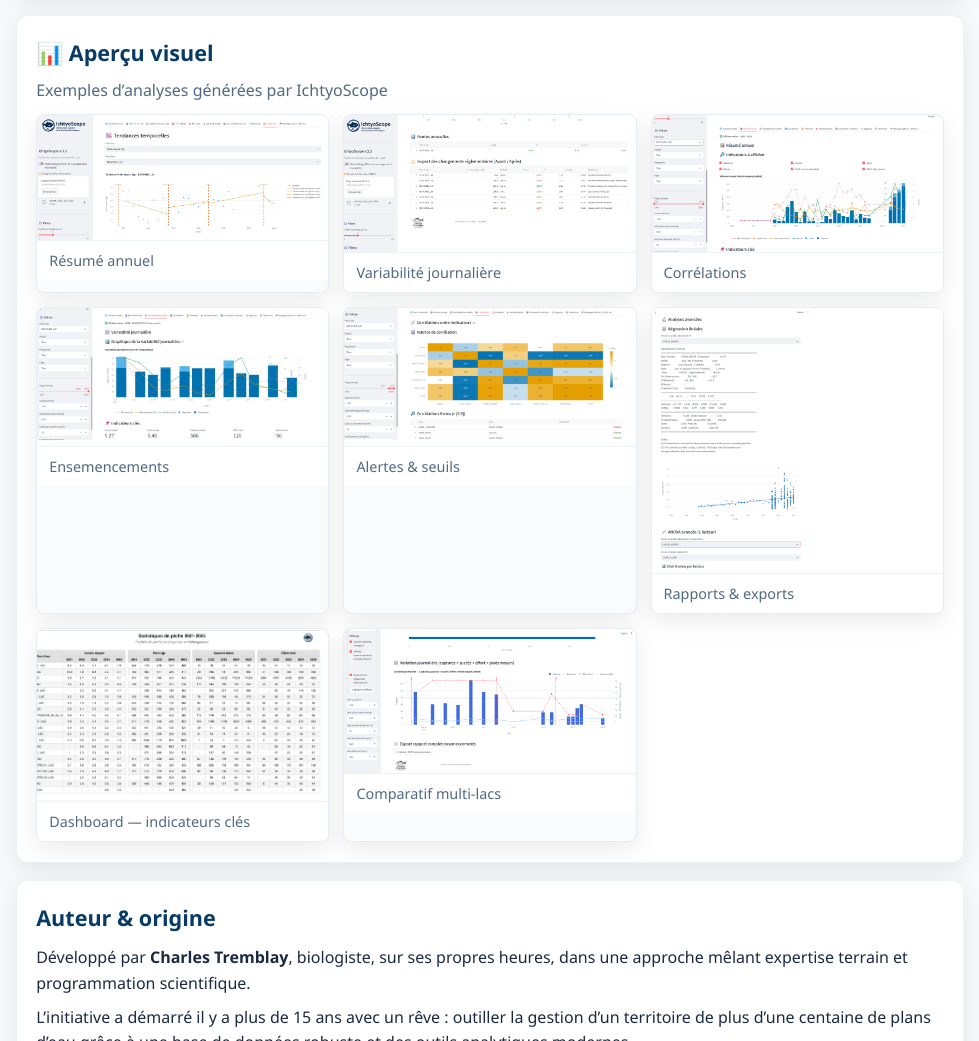
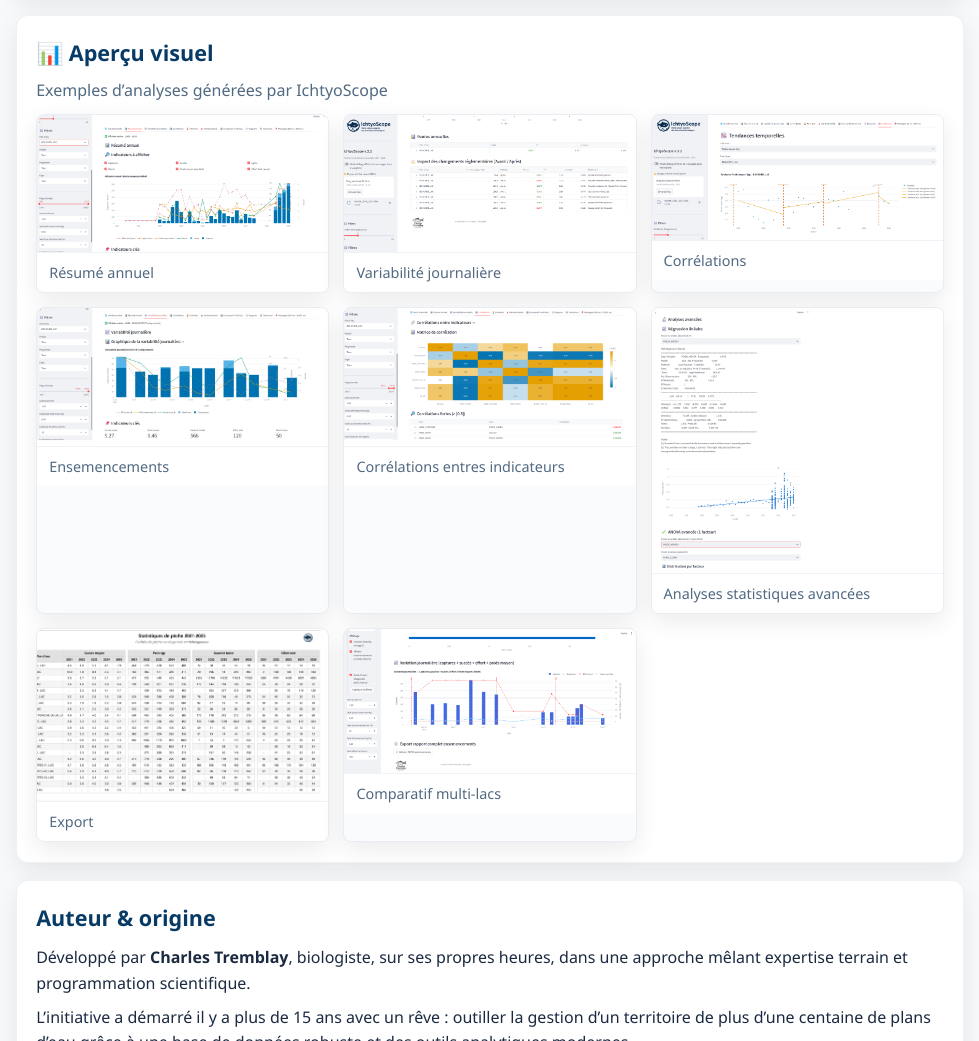
Before and after one commit to Charles-T-sys/IchtyoScope, a plain HTML site: page docs/index.html in a window 1280 px wide. Shown: the part 1954-2995 px from the top of the page, without its empty margins (150-1129 px from the left). Drawn offline with Linux system fonts and the light colour scheme.

Commit message:
Update index.html

```diff
--- a/docs/index.html
+++ b/docs/index.html
@@ -217,32 +217,32 @@
       <p class="muted">Exemples d’analyses générées par IchtyoScope</p>
       <div class="gallery" role="list">
         <figure role="listitem">
-          <img src="sc1.png" alt="Résumé annuel — synthèse des indicateurs" loading="lazy">
+          <img src="sc3.png" alt="Résumé annuel — synthèse des indicateurs" loading="lazy">
           <figcaption>Résumé annuel</figcaption>
         </figure>
         <figure role="listitem">
-          <img src="sc2.png" alt="Variabilité journalière — effort et captures" loading="lazy">
+          <img src="sc2.png" alt="Alertes et seuils" loading="lazy">
           <figcaption>Variabilité journalière</figcaption>
         </figure>
         <figure role="listitem">
-          <img src="sc3.png" alt="Corrélations entre indicateurs" loading="lazy">
+          <img src="sc1.png" alt="Corrélations entre indicateurs" loading="lazy">
           <figcaption>Corrélations</figcaption>
         </figure>
         <figure role="listitem">
-          <img src="sc4.jpg" alt="Suivi des ensemencements" loading="lazy">
+          <img src="sc4.jpg" alt="Variabilité journalière" loading="lazy">
           <figcaption>Ensemencements</figcaption>
         </figure>
         <figure role="listitem">
           <img src="sc5.png" alt="Alertes et seuils critiques" loading="lazy">
-          <figcaption>Alertes & seuils</figcaption>
+          <figcaption>Corrélations entres indicateurs</figcaption>
         </figure>
         <figure role="listitem">
           <img src="sc6.png" alt="Rapports et exports institutionnels" loading="lazy">
-          <figcaption>Rapports & exports</figcaption>
+          <figcaption>Analyses statistiques avancées</figcaption>
         </figure>
         <figure role="listitem">
           <img src="sc7.png" alt="Dashboard — indicateurs clés et tendances" loading="lazy">
-          <figcaption>Dashboard — indicateurs clés</figcaption>
+          <figcaption>Export</figcaption>
         </figure>
         <figure role="listitem">
           <img src="sc8.png" alt="Comparatif multi-lacs — vue synthétique" loading="lazy">
```
